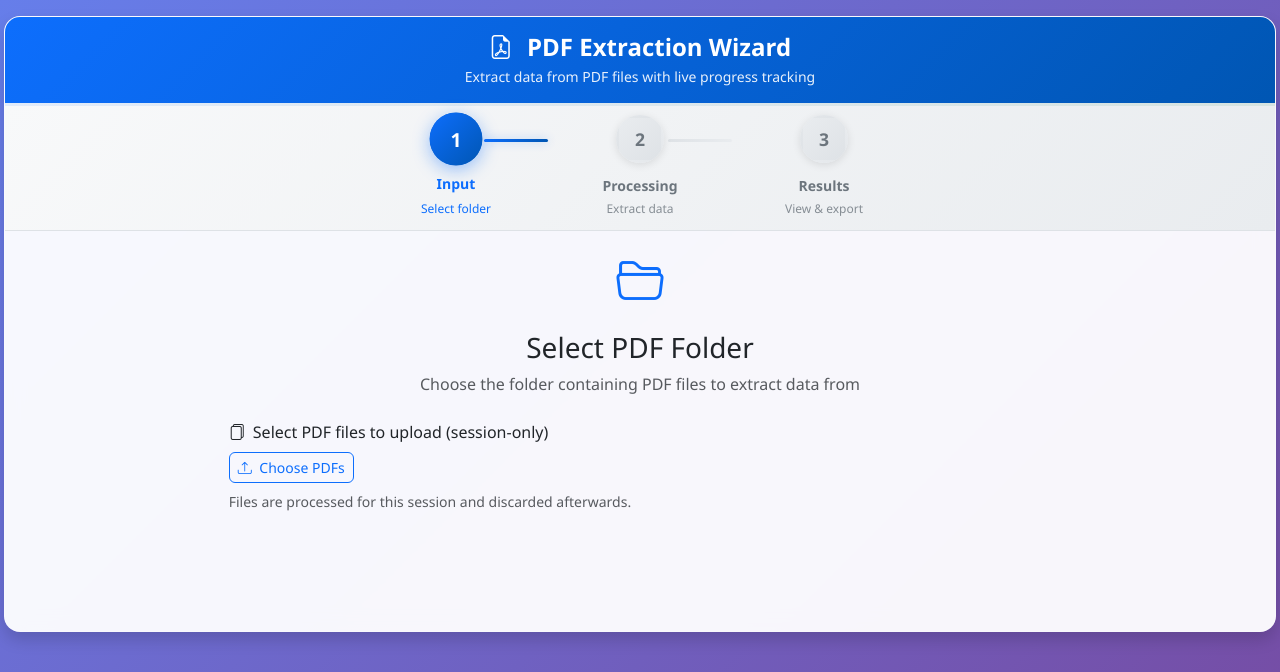
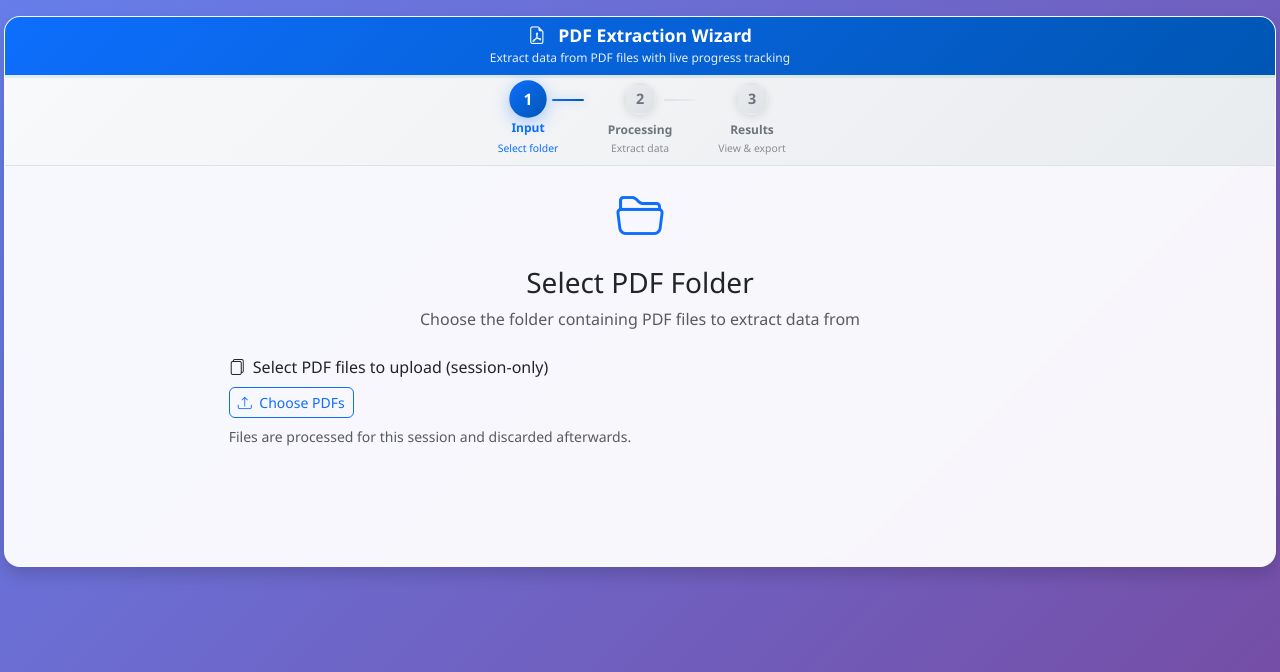
Before and after one commit to kamajwit2-cpu/gb_pdf_automation, a Flask app: page / in a window 1280 px wide. Shown: the top 672 px of the page. Run offline with Flask 3, Linux system fonts and the light colour scheme; some libraries are stand-ins or nearby versions.

Commit message:
fixed the qty, filename, header while scrolling, optmizing the space in ui

```diff
--- a/app.py
+++ b/app.py
@@ -435,7 +435,7 @@ def export_excel():
         output.seek(0)
 
         timestamp = datetime.now().strftime("%Y%m%d_%H%M%S")
-        filename = f"edited_data_{timestamp}.xlsx"
+        filename = f"GB PDF Extraction {timestamp}.xlsx"
         return send_file(output, as_attachment=True, download_name=filename, mimetype="application/vnd.openxmlformats-officedocument.spreadsheetml.sheet")
     except Exception as e:  # pragma: no cover - defensive
         return jsonify({"ok": False, "error": str(e)}), 500
--- a/templates/index.html
+++ b/templates/index.html
@@ -49,27 +49,27 @@
         .wizard-header {
             background: linear-gradient(135deg, var(--primary-color), #0056b3);
             color: white;
-            padding: 1rem;
+            padding: 0.5rem;
             text-align: center;
         }
 
         .wizard-title {
-            font-size: 1.5rem;
+            font-size: 1.1rem;
             font-weight: 600;
             margin: 0;
         }
 
         .wizard-subtitle {
-            font-size: 0.875rem;
+            font-size: 0.75rem;
             opacity: 0.9;
-            margin: 0.25rem 0 0 0;
+            margin: 0.15rem 0 0 0;
         }
 
         .step-indicator {
             display: flex;
             justify-content: center;
             align-items: center;
-            padding: 0.75rem 0.5rem;
+            padding: 0.5rem 0.25rem;
             background: linear-gradient(135deg, #f8f9fa 0%, #e9ecef 100%);
             border-bottom: 1px solid #dee2e6;
             position: relative;
@@ -90,18 +90,18 @@
             display: flex;
             flex-direction: column;
             align-items: center;
-            margin: 0 2rem;
+            margin: 0 1rem;
             position: relative;
-            min-width: 120px;
+            min-width: 80px;
         }
 
         .step:not(:last-child)::after {
             content: '';
             position: absolute;
-            right: -2rem;
-            top: 1.5rem;
-            width: 4rem;
-            height: 3px;
+            right: -1rem;
+            top: 1rem;
+            width: 2rem;
+            height: 2px;
             background: linear-gradient(90deg, #dee2e6 0%, #e9ecef 100%);
             border-radius: 2px;
             z-index: 1;
@@ -118,8 +118,8 @@
         }
 
         .step-number {
-            width: 3rem;
-            height: 3rem;
+            width: 2rem;
+            height: 2rem;
             border-radius: 50%;
             background: linear-gradient(135deg, #e9ecef 0%, #dee2e6 100%);
             color: #6c757d;
@@ -127,10 +127,10 @@
             align-items: center;
             justify-content: center;
             font-weight: 700;
-            font-size: 1.1rem;
-            margin-bottom: 0.5rem;
+            font-size: 0.9rem;
+            margin-bottom: 0.25rem;
             transition: all 0.4s ease;
-            border: 3px solid transparent;
+            border: 2px solid transparent;
             box-shadow: 0 2px 8px rgba(0, 0, 0, 0.1);
             position: relative;
             z-index: 2;
@@ -167,17 +167,17 @@
         .step.completed .step-number::after {
             content: '✓';
             position: absolute;
-            font-size: 1.2rem;
+            font-size: 1rem;
             font-weight: 900;
         }
 
         .step-label {
             font-weight: 600;
             color: #6c757d;
-            font-size: 0.875rem;
+            font-size: 0.75rem;
             text-align: center;
             transition: all 0.3s ease;
-            margin-top: 0.25rem;
+            margin-top: 0.15rem;
         }
 
         .step.active .step-label {
@@ -192,10 +192,10 @@
         }
 
         .step-description {
-            font-size: 0.75rem;
+            font-size: 0.65rem;
             color: #6c757d;
             text-align: center;
-            margin-top: 0.25rem;
+            margin-top: 0.15rem;
             opacity: 0.8;
             transition: all 0.3s ease;
         }
@@ -982,7 +1004,7 @@
                     delRowBtn: document.getElementById('delRowBtn'),
                     clearFiltersBtn: document.getElementById('clearFiltersBtn'),
                     exportBtn: document.getElementById('exportBtn'),
-                    startNewBtn: document.getElementById('startNewBtn')
+                    startNewBtnHeader: document.getElementById('startNewBtnHeader')
                 };
             }
 
@@ -1004,7 +1026,7 @@
                 this.elements.delRowBtn.addEventListener('click', () => this.deleteSelectedRows());
                 this.elements.clearFiltersBtn.addEventListener('click', () => this.clearFilters());
                 this.elements.exportBtn.addEventListener('click', () => this.exportToExcel());
-                this.elements.startNewBtn.addEventListener('click', () => this.startNew());
+                this.elements.startNewBtnHeader.addEventListener('click', () => this.startNew());
 
                 // Keyboard shortcuts
                 document.addEventListener('keydown', (e) => this.handleKeyboard(e));
@@ -1028,6 +1050,11 @@
                 }
 
                 try {
+                    // Hide "Start New" button when starting new processing
+                    if (this.elements.startNewBtnHeader) {
+                        this.elements.startNewBtnHeader.style.display = 'none';
+                    }
+
                     this.processingData.startTime = new Date();
                     this.processingData.totalPdfs = files.length;
                     this.processingData.processedPdfs = 0;
@@ -1258,6 +1285,11 @@
                 // Render table
                 this.renderTable();
 
+                // Show "Start New" button
+                if (this.elements.startNewBtnHeader) {
+                    this.elements.startNewBtnHeader.style.display = 'inline-block';
+                }
+
                 // Go to results step
                 setTimeout(() => {
                     this.goToStep(3);
@@ -1367,6 +1399,7 @@
 
                 // Filter inputs row
                 const filterRow = document.createElement('tr');
+                filterRow.className = 'filter-row';
                 // Empty cell aligned with selectAll
                 const emptyTh = document.createElement('th');
                 emptyTh.innerHTML = '';
@@ -1383,6 +1416,18 @@
                 });
                 theadElement.appendChild(filterRow);
 
+                // Set the top position for filter row based on header row height
+                // Use requestAnimationFrame to ensure calculation happens after rendering
+                requestAnimationFrame(() => {
+                    const firstHeaderRow = theadElement.querySelector('tr:first-child');
+                    if (firstHeaderRow) {
+                        const headerHeight = firstHeaderRow.offsetHeight;
+                        filterRow.style.setProperty('--header-row-height', headerHeight + 'px');
+                        // Also set it on the table element for consistency
+                        this.elements.dataTable.style.setProperty('--header-row-height', headerHeight + 'px');
+                    }
+                });
+
                 // Clear and rebuild rows
                 tbody.innerHTML = '';
                 rows.forEach(rowData => {
@@ -1536,11 +1581,31 @@
                         throw new Error(error.error || 'Export failed');
                     }
 
+                    // Get filename from Content-Disposition header or generate it
+                    let filename = 'GB PDF Extraction.xlsx';
+                    const contentDisposition = response.headers.get('Content-Disposition');
+                    if (contentDisposition) {
+                        const filenameMatch = contentDisposition.match(/filename[^;=\n]*=((['"]).*?\2|[^;\n]*)/);
+                        if (filenameMatch && filenameMatch[1]) {
+                            filename = filenameMatch[1].replace(/['"]/g, '');
+                        }
+                    } else {
+                        // Generate filename with timestamp if header not available
+                        const now = new Date();
+                        const timestamp = now.getFullYear().toString() +
+                            (now.getMonth() + 1).toString().padStart(2, '0') +
+                            now.getDate().toString().padStart(2, '0') + '_' +
+                            now.getHours().toString().padStart(2, '0') +
+                            now.getMinutes().toString().padStart(2, '0') +
+                            now.getSeconds().toString().padStart(2, '0');
+                        filename = `GB PDF Extraction ${timestamp}.xlsx`;
+                    }
+
                     const blob = await response.blob();
                     const url = window.URL.createObjectURL(blob);
                     const a = document.createElement('a');
                     a.href = url;
-                    a.download = 'extracted_data.xlsx';
+                    a.download = filename;
                     a.click();
                     window.URL.revokeObjectURL(url);
 
@@ -1587,6 +1652,27 @@
                 if (this.elements.pdfFiles) {
                     this.elements.pdfFiles.value = '';
                 }
+
+                // Hide "Start New" button
+                if (this.elements.startNewBtnHeader) {
+                    this.elements.startNewBtnHeader.style.display = 'none';
+                }
+
+                // Clear the table
+                const tbody = this.elements.dataTable.querySelector('tbody');
+                if (tbody) {
+                    tbody.innerHTML = `
+                        <tr>
+                            <td colspan="20" class="text-center text-muted py-4">
+                                <i class="bi bi-inbox me-2"></i>
+                                No data to display. Complete processing to see results.
+                            </td>
+                        </tr>
+                    `;
+                }
+
+                // Reset export button
+                this.elements.exportBtn.disabled = true;
 
                 // Close any existing SSE connection
                 if (this.eventSource) {
```
Also changed, not shown: other parts of templates/index.html (+46 -24 lines), pdf_extractor_final.py (+13 -2 lines).
